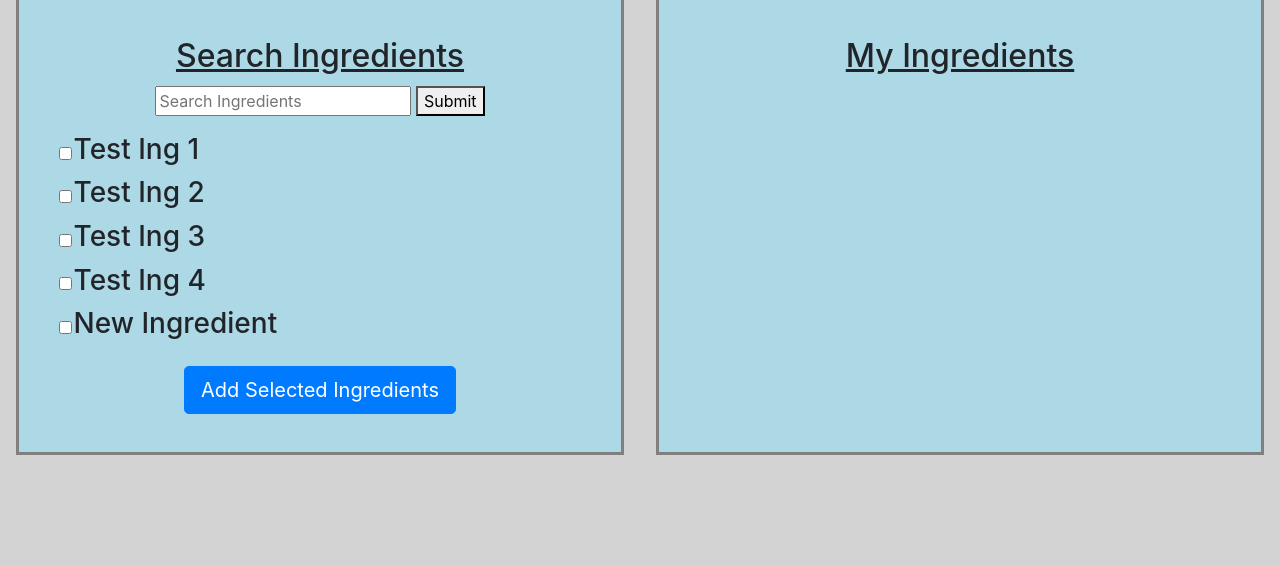
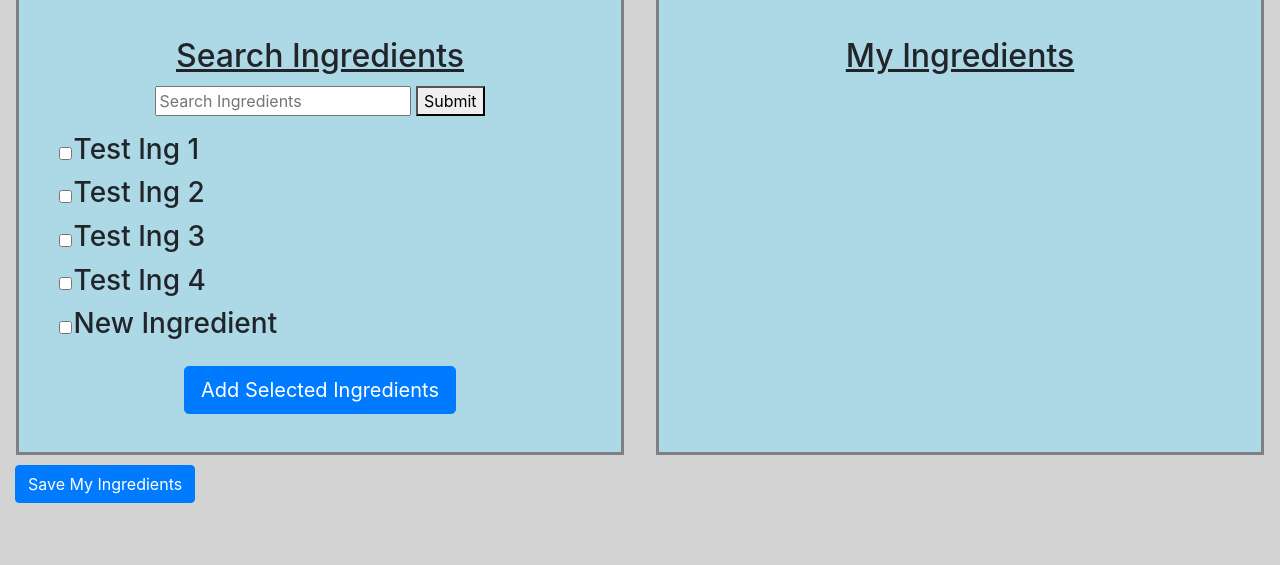
Before and after one commit to HarrySchreiber/FeedFeed, a Flask app: page /mypantry/ in a window 1280 px wide. Shown: the part 70-635 px from the top of the page. Run offline with Flask 2, Linux system fonts and the light colour scheme; data comes from the database, SQL or seed files in the repository; parts of the project's set-up code (start-up, migrations or seed data) failed here and were passed over; some libraries are stand-ins or nearby versions.

Commit message:
POST request sent through JS to save user ingredients to DB

```diff
--- a/FeedFeed/server.py
+++ b/FeedFeed/server.py
@@ -423,8 +423,25 @@ def get_user_pantry():
     conn = sqlite3.connect("Database.db")
     c = conn.cursor()
     rows = c.execute(''' SELECT * FROM Ingredient ''')
+    #ingredients = c.execute(''' SELECT DISTINCT name FROM Ingredient JOIN UserIngredients
+    #                        ON UserIngredients.ingredient=Ingredient.id WHERE UserIngredients.user=?;''', (session['uid'],)).fetchone()
     return render_template("user_pantry.html", rows=rows)
 
 @app.route("/dailyplan/")
 def get_daily_plan():
     return render_template("user_daily_plan.html")
+
+@app.route("/mypantry/save/", methods=["POST"])
+def save_ingredients():
+    print("Got the request from AJAX")
+    result = request.get_json()
+    print(result['values'])
+    conn = sqlite3.connect("Database.db")
+    c = conn.cursor()
+    for value in result['values']:
+        row = c.execute(''' SELECT id FROM Ingredient WHERE name LIKE ?; ''', (value,)).fetchone()
+        for entry in row:
+            print(entry)
+            c.execute(''' INSERT INTO UserIngredients(user, ingredient) VALUES (?, ?); ''', (session['uid'], entry))
+            conn.commit()
+    return redirect(url_for("get_user_pantry"))
--- a/FeedFeed/static/scripts/my_pantry.js
+++ b/FeedFeed/static/scripts/my_pantry.js
@@ -1,9 +1,15 @@
+
+var myArray = [];
+
 window.addEventListener("DOMContentLoaded", function() {
     let add_selected_button = document.getElementById("addSelected");
     add_selected_button.addEventListener("click", addToList)
 
     let submit_button = document.getElementById("search");
     submit_button.addEventListener("click", search);
+
+    let save = document.getElementById("submit-button");
+    save.addEventListener("click", generateRequest);
 });
 
 function addToList() {
@@ -16,6 +22,7 @@ function addToList() {
             var textNode = document.createTextNode(element.value);
             node.appendChild(textNode)
             ingredient_list.appendChild(node);
+            myArray.push(element.value);
         }
     });
     selected.forEach(function(element) {
@@ -37,3 +44,19 @@ function search() {
         }
     }
 }
+
+function generateRequest() {
+    console.log(myArray);
+    const comment = {
+        "values": myArray
+    };
+    var xhr = new XMLHttpRequest();
+    xhr.open("POST", "http://127.0.0.1:5000/mypantry/save/");
+    xhr.setRequestHeader("Content-Type", "application/json");
+    xhr.addEventListener("load", function() {
+        if(this.status < 400) {
+            console.log("Successfully posted!");
+        }
+    });
+    xhr.send(JSON.stringify(comment));
+}
--- a/FeedFeed/templates/user_pantry.html
+++ b/FeedFeed/templates/user_pantry.html
@@ -32,8 +32,12 @@
         <div class="col-lg" id="my_ingredients">
             <h2> My Ingredients </h2>
             <ul id="ingList">
+                {%for ingredient in ingredients%}
+                <li> {{ingredient}} </li>
+                {%endfor%}
             </ul>
         </div>
     </div>
+    <button type="button" id="submit-button" class="btn btn-primary btn-large"> Save My Ingredients </button>
 </div>
 {% endblock %}
```
